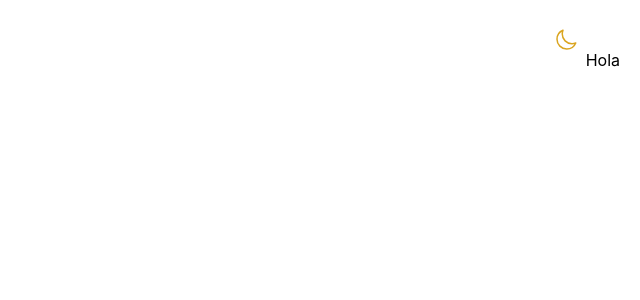
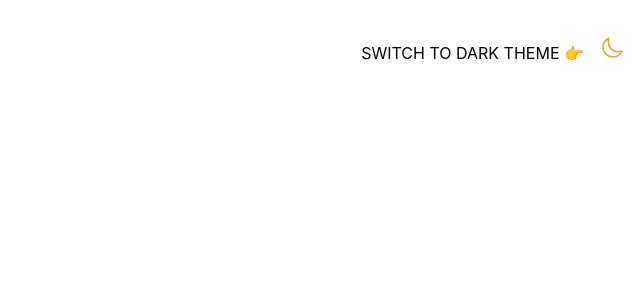
Before and after one commit to Arian1192/statetuosquo, a Next.js app: page / in a window 1280 px wide. Shown: the top 300 px of the page, without its empty margins (640-1280 px from the left). Built offline with nearby package versions, Linux system fonts and the light colour scheme.

Commit message:
Small Changes to Navbar Component and ThemeChanger Component

```diff
--- a/components/Navbar.js
+++ b/components/Navbar.js
@@ -1,13 +1,25 @@
-import React from 'react'
+import React, {useState, useEffect, use} from 'react'
 import { ThemeChanger } from './ThemeChanger'
+import { useTheme } from 'next-themes'
 
 const Navbar = () => {
+    const [previousTheme, setPreviousTheme] = useState('dark')
+    const { theme } = useTheme()
+
+    useEffect(() => {
+        if (theme === 'dark') setPreviousTheme('light')
+        else setPreviousTheme('dark')
+    }, [theme])
+
+
+
     return (
-        <div className='w-full flex justify-end items-center p-5'>
-            <ThemeChanger />
-            <div>
-                Hola
+        <div className='w-full flex flex-row-reverse items-center  '>
+            <div className='flex flex-row justify-center items-center p-2'>
+                <span className='mt-2.5 mr-2'>{`SWITCH TO  ${previousTheme.toUpperCase()} THEME  👉 `}</span>
+                <ThemeChanger />
             </div>
+
         </div>
     )
 }
--- a/components/ThemeChanger.js
+++ b/components/ThemeChanger.js
@@ -1,5 +1,4 @@
 import { useTheme } from 'next-themes'
-import 'animate.css';
 export const ThemeChanger = () => {
     const { theme, setTheme } = useTheme()
     console.log(theme)
@@ -8,11 +7,10 @@ export const ThemeChanger = () => {
     const toggleTheme = () => {
         if (theme === 'dark') setTheme('light')
         else setTheme('dark')
-        alert(`theme: ${theme}`)
     }
 
     return (
-        <div className='w-10 h-20 ' onClick={() => toggleTheme()} >
+        <div className='w-10 h-20 flex justify-center items-center' onClick={() => toggleTheme()} >
             {theme === 'dark' ? (
                 <div className='relative group'>
                     <div className='
--- a/package.json
+++ b/package.json
@@ -9,7 +9,6 @@
     "lint": "next lint"
   },
   "dependencies": {
-    "animate.css": "^4.1.1",
     "next": "13.1.2",
     "next-themes": "^0.2.1",
     "react": "18.2.0",
--- a/pages/_app.js
+++ b/pages/_app.js
@@ -6,7 +6,7 @@ import { ThemeProvider } from 'next-themes'
 
 function MyApp({ Component, pageProps }) {
   return (
-    <ThemeProvider attribute="class">
+    <ThemeProvider attribute="class" enableSystem={false}>
       <Component {...pageProps} />
     </ThemeProvider>
   )
```
